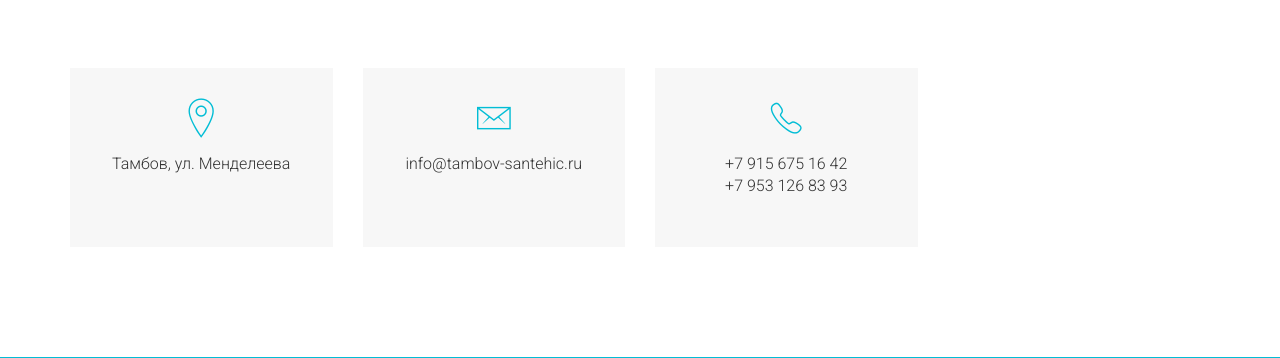
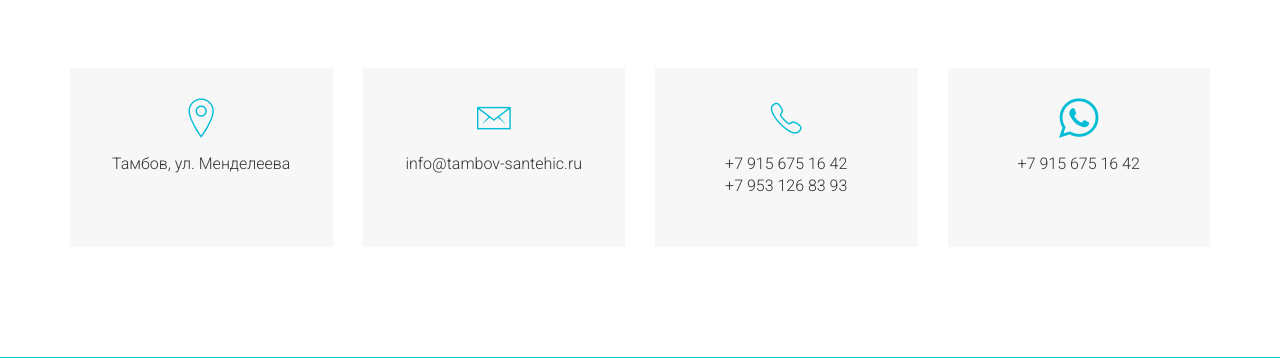
Before and after one commit to saltal77/saltal-repo, a Django app: page /contact/ in a window 1280 px wide. Shown: the part 976-1334 px from the top of the page. Run offline with Django 3.2, Linux system fonts and the light colour scheme; some libraries are stand-ins or nearby versions; some web fonts are replaced.

Commit message:
Улучшена страница контакты

```diff
--- a/templates/contact.html
+++ b/templates/contact.html
@@ -104,7 +104,7 @@
                 </div>
                 <div class="row address-details">
                     <div class="col-md-3">
-                        <div class="address wow fadeInLeft" data-wow-duration="500ms" data-wow-delay=".3s">
+                        <div class="address wow fadeInLeft" data-wow-duration="500ms" data-wow-delay=".5s">
                             <i class="ion-ios-location-outline"></i>
                             <p>Тамбов, ул. Менделеева<br><br></p>
                         </div>
@@ -121,6 +121,12 @@
                             <p>+7 915 675 16 42<br>+7 953 126 83 93</p>
                         </div>
                     </div>
+                    <div class="col-md-3">
+                        <div class="phone wow fadeInLeft" data-wow-duration="500ms" data-wow-delay=".3s">
+                            <i class="ion-social-whatsapp-outline"></i>
+                            <p>+7 915 675 16 42<br><br></p>
+                        </div>
+                    </div>
                 </div>
             </div>
         </section>
```
